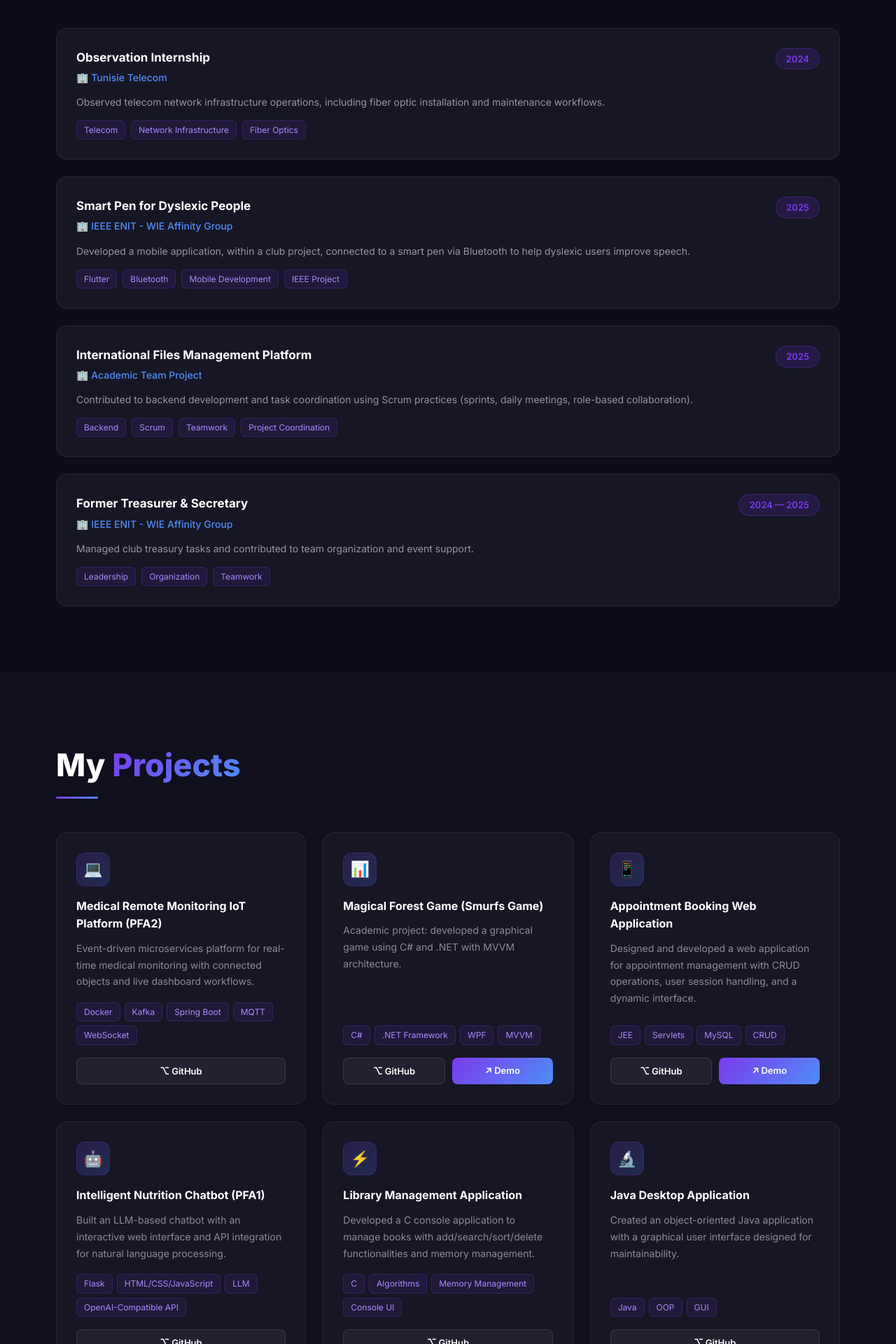
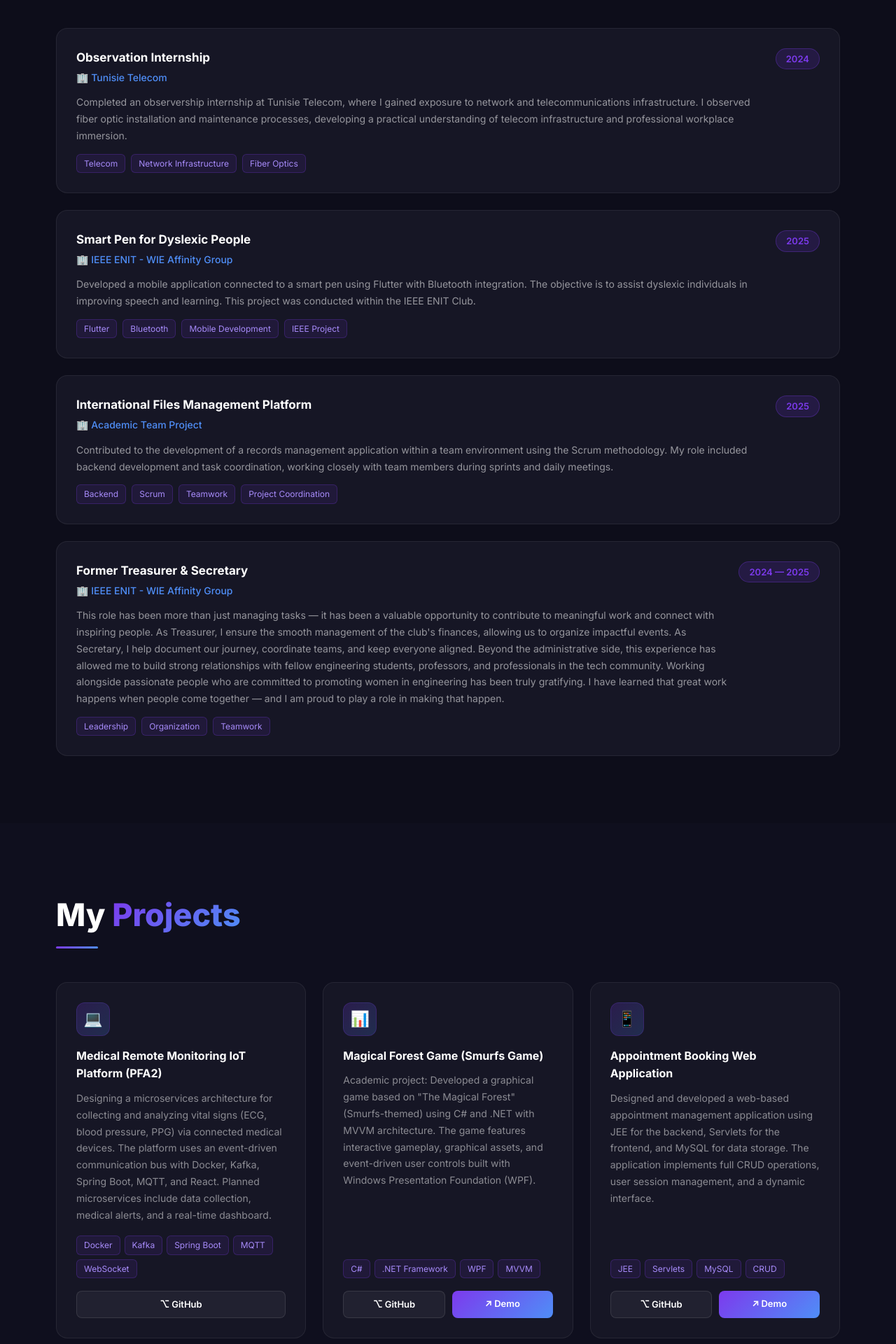
Before and after one commit to eya-boukeri/portfolio, a React (Create React App) app: page / in a window 1280 px wide. Shown: the part 2920-4840 px from the top of the page at 70% size. Built offline with nearby package versions, Linux system fonts and the light colour scheme; the HTML template or start-up script is replaced by a standard one.

Commit message:
Update portfolio content

```diff
--- a/src/data/portfolio.js
+++ b/src/data/portfolio.js
@@ -66,28 +66,32 @@ export const experiences = [
     role:        'Observation Internship',
     company:     'Tunisie Telecom',
     period:      '2024',
-    description: 'Observed telecom network infrastructure operations, including fiber optic installation and maintenance workflows.',
+    description: 'Completed an observership internship at Tunisie Telecom, where I gained exposure to network and telecommunications infrastructure. I observed fiber optic installation and maintenance processes, developing a practical understanding of telecom infrastructure and professional workplace immersion.',
     tags:        ['Telecom', 'Network Infrastructure', 'Fiber Optics'],
   },
   {
     role:        'Smart Pen for Dyslexic People',
     company:     'IEEE ENIT - WIE Affinity Group',
     period:      '2025',
-    description: 'Developed a mobile application, within a club project, connected to a smart pen via Bluetooth to help dyslexic users improve speech.',
+    description: 'Developed a mobile application connected to a smart pen using Flutter with Bluetooth integration. The objective is to assist dyslexic individuals in improving speech and learning. This project was conducted within the IEEE ENIT Club.',
     tags:        ['Flutter', 'Bluetooth', 'Mobile Development', 'IEEE Project'],
   },
   {
     role:        'International Files Management Platform',
     company:     'Academic Team Project',
     period:      '2025',
-    description: 'Contributed to backend development and task coordination using Scrum practices (sprints, daily meetings, role-based collaboration).',
+    description: 'Contributed to the development of a records management application within a team environment using the Scrum methodology. My role included backend development and task coordination, working closely with team members during sprints and daily meetings.',
     tags:        ['Backend', 'Scrum', 'Teamwork', 'Project Coordination'],
   },
   {
     role:        'Former Treasurer & Secretary',
     company:     'IEEE ENIT - WIE Affinity Group',
     period:      '2024 — 2025',
-    description: 'Managed club treasury tasks and contributed to team organization and event support.',
+    description: `This role has been more than just managing tasks — it has been a valuable opportunity to contribute to meaningful work and connect with inspiring people. As Treasurer, I ensure the smooth management of the club's finances, allowing us to organize impactful events. As Secretary, I help document our journey, coordinate teams, and keep everyone aligned.
+
+Beyond the administrative side, this experience has allowed me to build strong relationships with fellow engineering students, professors, and professionals in the tech community. Working alongside passionate people who are committed to promoting women in engineering has been truly gratifying.
+
+I have learned that great work happens when people come together — and I am proud to play a role in making that happen.`,
     tags:        ['Leadership', 'Organization', 'Teamwork'],
   },
 ];
@@ -95,28 +99,28 @@ export const experiences = [
 export const projects = [
   {
     title:       'Medical Remote Monitoring IoT Platform (PFA2)',
-    description: 'Event-driven microservices platform for real-time medical monitoring with connected objects and live dashboard workflows.',
+    description: 'Designing a microservices architecture for collecting and analyzing vital signs (ECG, blood pressure, PPG) via connected medical devices. The platform uses an event-driven communication bus with Docker, Kafka, Spring Boot, MQTT, and React. Planned microservices include data collection, medical alerts, and a real-time dashboard.',
     tags:        ['Docker', 'Kafka', 'Spring Boot', 'MQTT', 'WebSocket'],
     github:      'https://github.com/eya-boukeri/pfa',
     demo:        null,
   },
   {
     title:       'Magical Forest Game (Smurfs Game)',
-    description: 'Academic project: developed a graphical game using C# and .NET with MVVM architecture.',
+    description: 'Academic project: Developed a graphical game based on "The Magical Forest" (Smurfs-themed) using C# and .NET with MVVM architecture. The game features interactive gameplay, graphical assets, and event-driven user controls built with Windows Presentation Foundation (WPF).',
     tags:        ['C#', '.NET Framework', 'WPF', 'MVVM'],
     github:      'https://github.com/eya-boukeri/SmurfGame',
     demo:        `${process.env.PUBLIC_URL}/demo-smurf-game.mp4`,
   },
    {
     title:       'Appointment Booking Web Application',
-    description: 'Designed and developed a web application for appointment management with CRUD operations, user session handling, and a dynamic interface.',
+    description: 'Designed and developed a web-based appointment management application using JEE for the backend, Servlets for the frontend, and MySQL for data storage. The application implements full CRUD operations, user session management, and a dynamic interface.',
     tags:        ['JEE', 'Servlets', 'MySQL', 'CRUD'],
     github:      'https://github.com/eya-boukeri/RendezvousDentaire',
     demo:        `${process.env.PUBLIC_URL}/demo-jee.zip`,
   },
   {
     title:       'Intelligent Nutrition Chatbot (PFA1)',
-    description: 'Built an LLM-based chatbot with an interactive web interface and API integration for natural language processing.',
+    description: 'Developed an LLM-based chatbot with an interactive web interface designed to provide nutritional guidance. The backend was built with Flask, the frontend with HTML/CSS/JavaScript, and it integrates an OpenAI-compatible API for natural language processing.',
     tags:        ['Flask', 'HTML/CSS/JavaScript', 'LLM', 'OpenAI-Compatible API'],
     github:      '#',
     demo:        null,
@@ -130,7 +134,7 @@ export const projects = [
   },
   {
     title:       'Java Desktop Application',
-    description: 'Created an object-oriented Java application with a graphical user interface designed for maintainability.',
+    description: 'Created a Java application with a graphical user interface (non-command-line). Implemented an object-oriented architecture to ensure code maintainability and scalability. Achievements include developing core functionalities and designing the user interface.',
     tags:        ['Java', 'OOP', 'GUI'],
     github:      'https://github.com/dhieeddine/MiniProjetJava',
     demo:        null,
```
Also changed, not shown: 1 other file (tests, documents, lock files or other folders).
